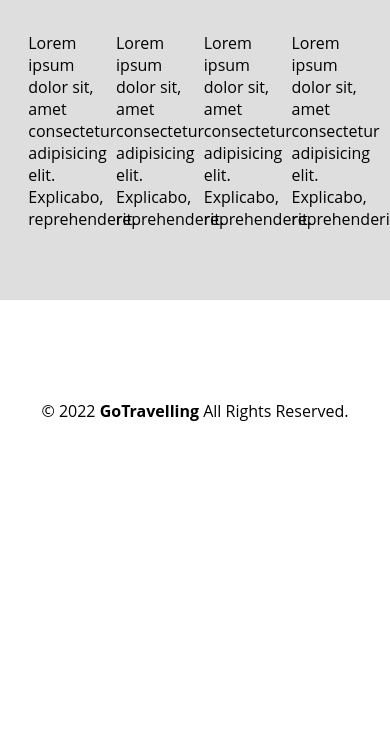
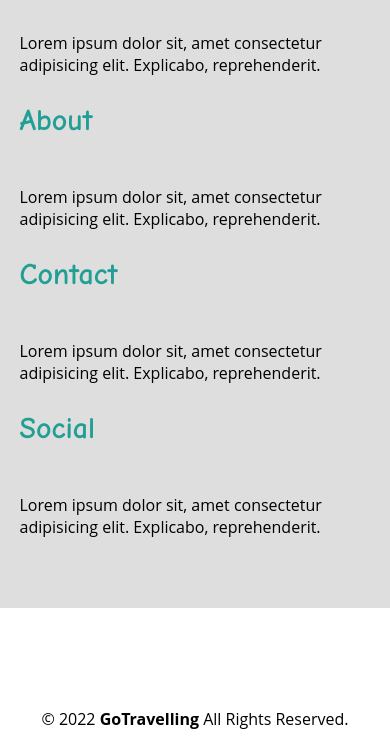
Before and after one commit to liaaaa12/GoTravel, a plain HTML site: page index.html in a window 390 px wide. Shown: the part 2502-3250 px from the top of the page. Before the commit the page ends 2974 px from the top, so only its background shows below. Drawn offline with Linux system fonts and the light colour scheme.

Commit message:
Update style.css

```diff
--- a/style.css
+++ b/style.css
@@ -284,4 +284,14 @@ h3 {
     .kartu-Transportasi {
         width: 50%;
     }
+
+     .footer {
+        display: block;
+    }
+
+    .footer-section {
+        display: block;
+        width: 100%;
+        height: auto;
+    }
 }
```
